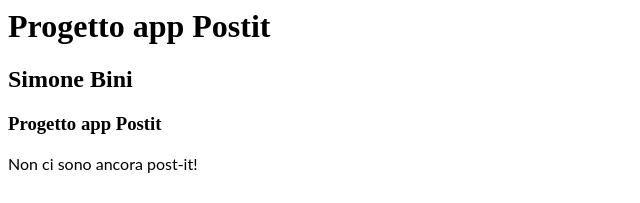
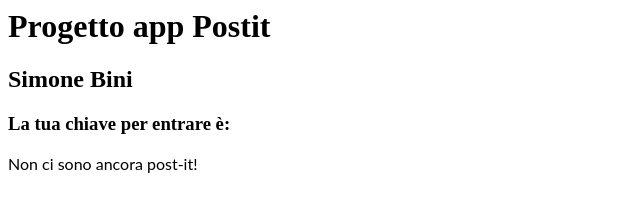
Before and after one commit to Simobini74/Progetto-SSW, an Angular app: page / in a window 1280 px wide. Both pictures are taken after a click on the button "Richiedi una nuova chiave". Shown: the top 203 px of the page, without its empty margins (0-640 px from the left). Built offline with nearby package versions, Linux system fonts and the light colour scheme; no server answers.

Commit message:
1 file modified

```diff
--- a/src/app/app.component.html
+++ b/src/app/app.component.html
@@ -6,7 +6,7 @@
   </app-chiave>
 </div>
 <ng-template #Else>
-  <h3>{{title}} {{key}}</h3>
+  <h3>La tua chiave per entrare è: {{key}}</h3>
   <div *ngIf="savedPosts.length == 0; else cisono">
     <p> Non ci sono ancora post-it!
   </div>
```
